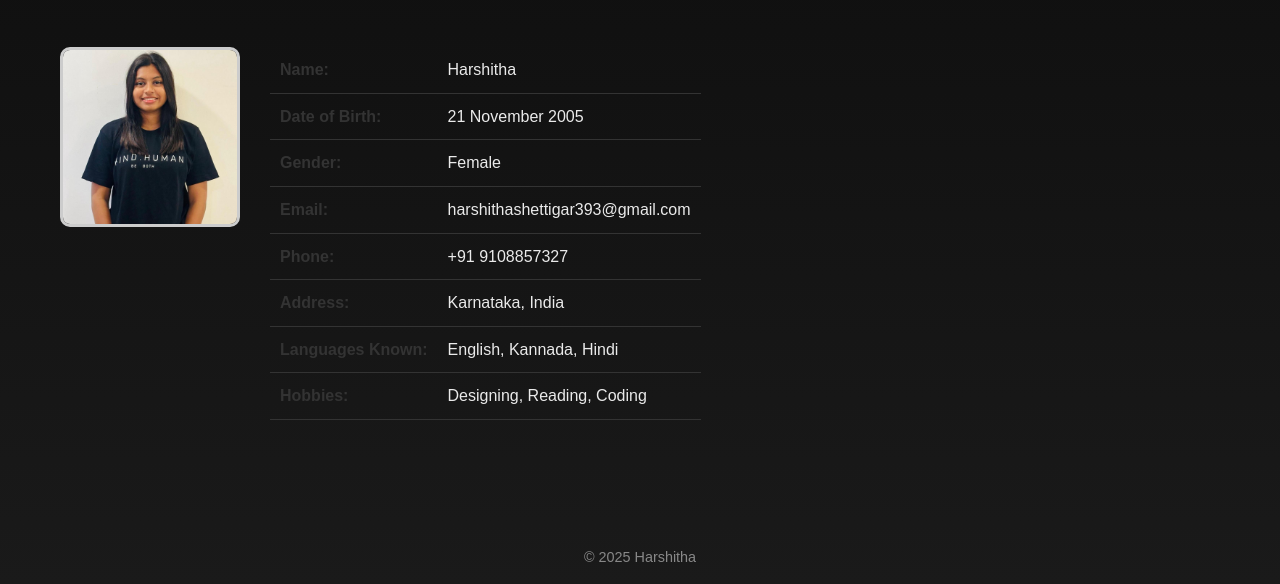
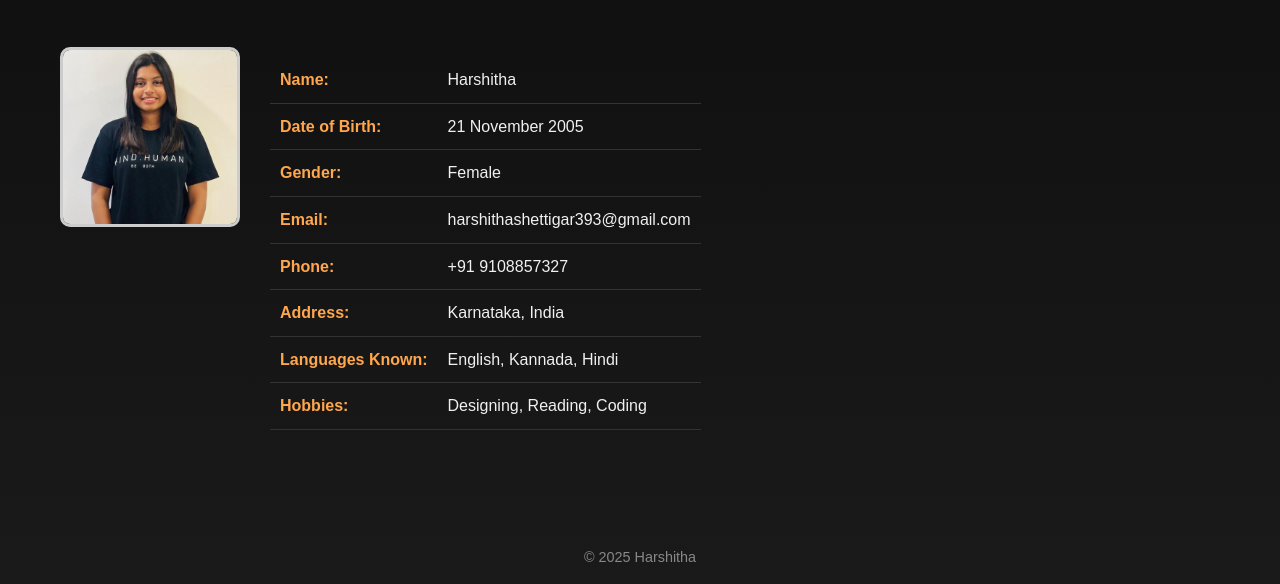
Before and after one commit to harshitha305-cm/harshitha_portfolio, a plain HTML site: page biodata.html in a window 1280 px wide. Shown: the part 216-800 px from the top of the page. Drawn offline with Linux system fonts and the light colour scheme.

Commit message:
Update style.css

```diff
--- a/style.css
+++ b/style.css
@@ -339,3 +339,26 @@ footer {
   box-shadow: 0 0 12px #ffb87a;
   transform: translateY(-2px);
 }
+/* Make all text inside biodata table visible on dark background */
+.biodata-table td {
+  color: #f0f0f0; /* light gray for better readability */
+}
+
+/* Make the label part (like Name:, Date of Birth:) slightly bolder and lighter */
+.biodata-table strong {
+  color: #ffa74d; /* soft orange or any color you like */
+  font-weight: 600;
+}
+
+/* Optional – Add subtle line separation */
+.biodata-table tr {
+  border-bottom: 1px solid #333;
+}
+
+/* Optional – add some spacing and alignment */
+.biodata-table {
+  border-collapse: collapse;
+  width: 100%;
+  font-size: 16px;
+  margin-top: 10px;
+}
```
